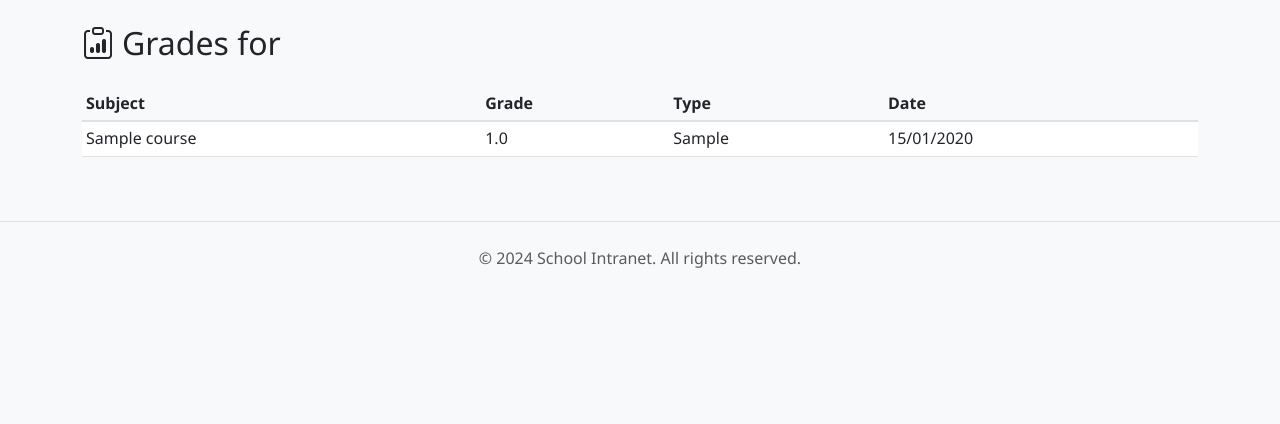
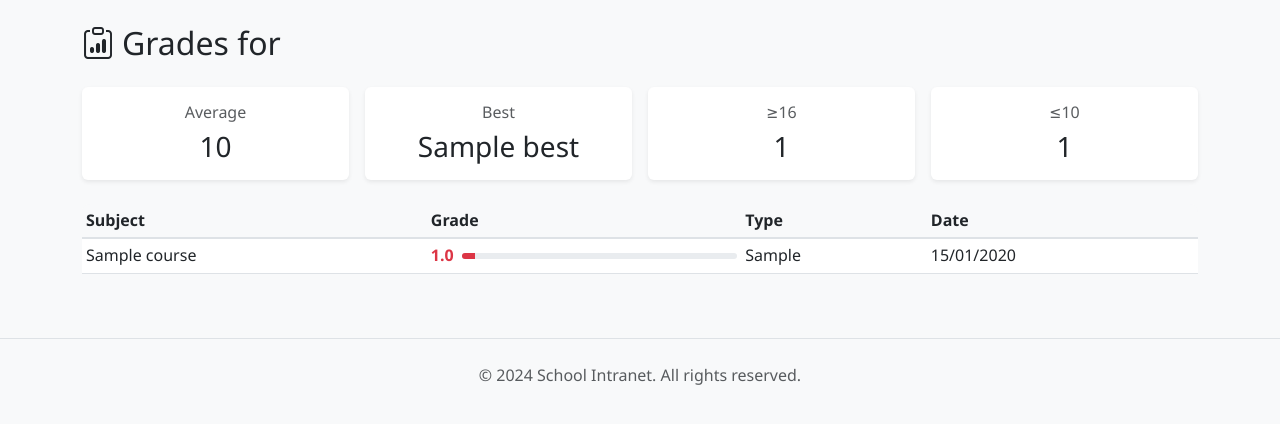
Before and after one commit to FaresDG/DataSecureProject, a Flask app: template templates/parent/child_grades.html in a window 1280 px wide. Shown: the part 64-488 px from the top of the page. Run offline with Flask 3, Linux system fonts and the light colour scheme; tables that the repository leaves empty hold one stand-in row (values such as "Sample post"); the template is opened without the code that fills it: values that come from a table or form of the project are taken from there, most other values are stand-ins (such as "Sample title", 1, 10 or a date in 2020); some libraries are stand-ins or nearby versions.

Commit message:
Improve grades UI with summary stats

```diff
--- a/templates/parent/child_grades.html
+++ b/templates/parent/child_grades.html
@@ -5,8 +5,43 @@
 {% block content %}
 <h2 class="mb-4"><i class="bi bi-clipboard-data me-2"></i>Grades for {{ child.user.first_name }} {{ child.user.last_name }}</h2>
 {% if grades %}
+<div class="row g-3 mb-4">
+    <div class="col-md-3 col-6">
+        <div class="card shadow-sm text-center">
+            <div class="card-body">
+                <h6 class="text-muted">Average</h6>
+                <h3 class="mb-0">{{ average }}</h3>
+            </div>
+        </div>
+    </div>
+    <div class="col-md-3 col-6">
+        <div class="card shadow-sm text-center">
+            <div class="card-body">
+                <h6 class="text-muted">Best</h6>
+                <h3 class="mb-0">{{ best }}</h3>
+            </div>
+        </div>
+    </div>
+    <div class="col-md-3 col-6">
+        <div class="card shadow-sm text-center">
+            <div class="card-body">
+                <h6 class="text-muted">≥16</h6>
+                <h3 class="mb-0">{{ high_count }}</h3>
+            </div>
+        </div>
+    </div>
+    <div class="col-md-3 col-6">
+        <div class="card shadow-sm text-center">
+            <div class="card-body">
+                <h6 class="text-muted">≤10</h6>
+                <h3 class="mb-0">{{ low_count }}</h3>
+            </div>
+        </div>
+    </div>
+</div>
+
 <div class="table-responsive">
-    <table class="table table-sm">
+    <table class="table table-sm align-middle">
         <thead>
             <tr>
                 <th>Subject</th>
@@ -19,7 +54,15 @@
             {% for grade in grades %}
             <tr>
                 <td>{{ grade.course.name }}</td>
-                <td>{{ grade.grade_value }}</td>
+                {% set color = 'success' if grade.grade_value >= 16 else 'warning' if grade.grade_value >= 10 else 'danger' %}
+                <td>
+                    <div class="d-flex align-items-center" style="min-width:100px;">
+                        <strong class="me-2 text-{{ color }}">{{ "%.1f"|format(grade.grade_value) }}</strong>
+                        <div class="progress flex-grow-1" style="height:6px;">
+                            <div class="progress-bar bg-{{ color }}" role="progressbar" style="width: {{ (grade.grade_value / 20 * 100)|round(0,'floor') }}%"></div>
+                        </div>
+                    </div>
+                </td>
                 <td>{{ grade.grade_type }}</td>
                 <td>{{ grade.date_recorded.strftime('%d/%m/%Y') }}</td>
             </tr>
```
Also changed, not shown: routes/parent.py (+13 -1 lines), routes/student.py (+14 -1 lines), routes/teacher.py (+13 -1 lines), templates/student/grades.html (+43 -4 lines), templates/teacher/grades.html (+45 -2 lines).
